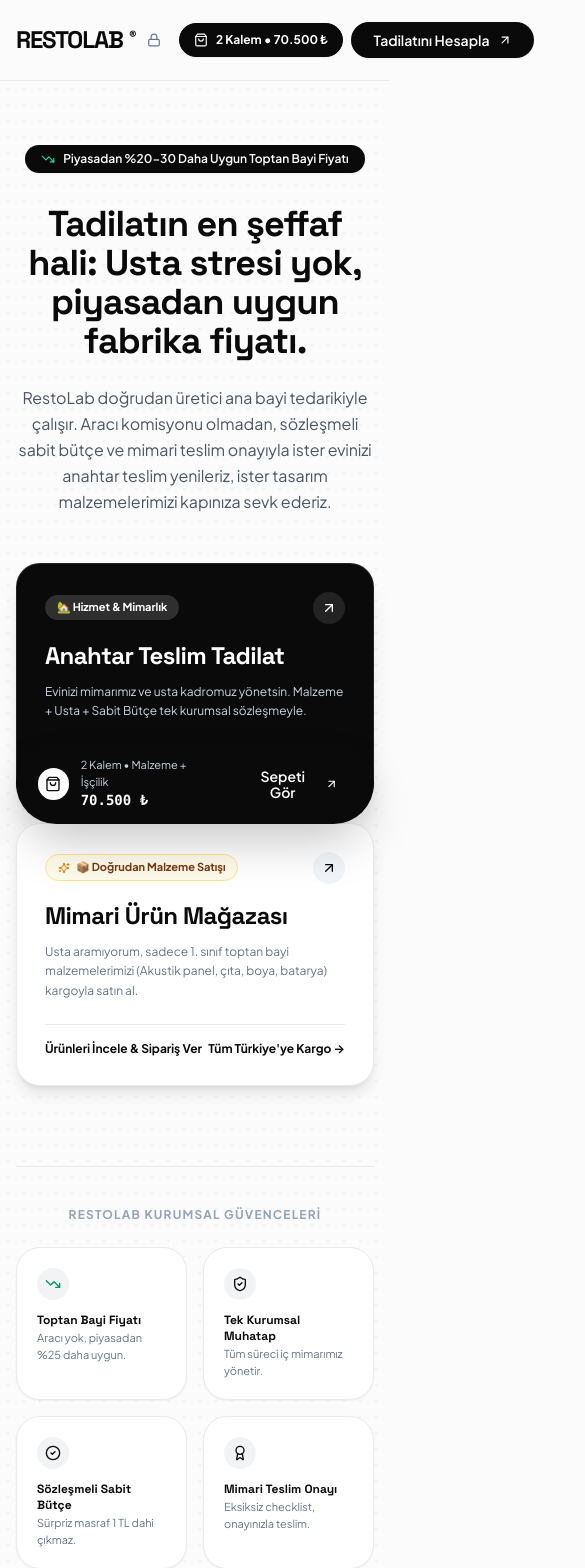
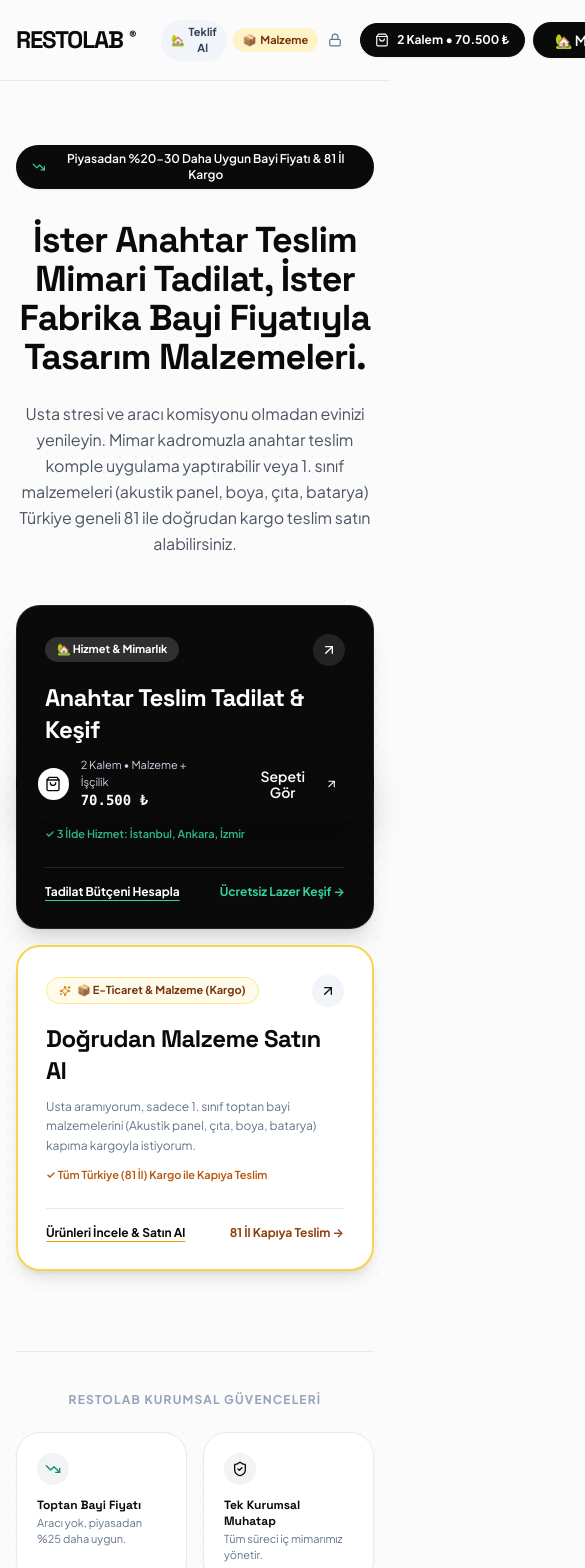
Before and after one commit to isbfarukbas-lab/Ticari-WEB, a React (Vite) app: page / in a window 390 px wide. Shown: the top 1568 px of the page, 585 px wide, since content can reach past the window. Built offline with nearby package versions, Linux system fonts and the light colour scheme.

Commit message:
feat: Commercial clarity refinements for renovation proposal vs retail material purchase

```diff
--- a/src/components/CustomerFooter.tsx
+++ b/src/components/CustomerFooter.tsx
@@ -31,7 +31,7 @@
               <span className="text-xs font-bold text-[#0A0A0B] -mt-2">®</span>
             </div>
             <p className="text-xs text-[#64748B] mt-1 max-w-md">
-              {settings?.companyName || 'RESTOLAB® Mimarlık ve Yapı Çözümleri A.Ş.'} — Anahtar teslim mimari tadilat, toptan bayi ürünleri ve şeffaf maliyet hesaplama platformu.
+              {settings?.companyName || 'RESTOLAB® Mimarlık ve Yapı Çözümleri A.Ş.'} — Anahtar teslim mimari tadilat ve 81 ile doğrudan toptan bayi fiyatıyla malzeme tedarik platformu.
             </p>
             <div className="flex items-center gap-4 mt-2 text-[11px] text-slate-500">
               <span className="flex items-center gap-1">
@@ -41,7 +41,7 @@
               <span>•</span>
               <span className="flex items-center gap-1">
                 <MapPin className="w-3 h-3 text-emerald-600" />
-                {settings?.coverageNotice || 'İstanbul, Ankara, İzmir'}
+                Kargo: 81 İl | Tadilat: İstanbul, Ankara, İzmir
               </span>
             </div>
           </div>
--- a/src/components/CustomerHeader.tsx
+++ b/src/components/CustomerHeader.tsx
@@ -53,7 +53,7 @@
             <span className="text-xs font-bold text-[#0A0A0B] -mt-2">®</span>
           </button>
 
-          {/* Two distinct, crystal-clear pillars */}
+          {/* Two distinct, crystal-clear pillars (Desktop) */}
           <nav className="hidden lg:flex items-center gap-2.5 text-xs whitespace-nowrap">
             <button
               onClick={onNavigateLanding}
@@ -75,7 +75,7 @@
               }`}
             >
               <span className="text-sm">🏡</span>
-              <span>Anahtar Teslim Tadilat</span>
+              <span>Mimari Teklif Al</span>
             </button>
 
             <button
@@ -87,20 +87,36 @@
               }`}
             >
               <span className="text-sm">📦</span>
-              <span>Malzeme Mağazası</span>
+              <span>Malzeme Satın Al (81 İl Kargo)</span>
             </button>
           </nav>
 
-          {/* Mobile view quick switcher */}
-          {currentView !== 'landing' && (
+          {/* Mobile view quick switchers */}
+          <div className="lg:hidden flex items-center gap-1.5">
             <button
-              onClick={onNavigateLanding}
-              className="lg:hidden inline-flex items-center gap-1.5 text-xs font-semibold text-[#64748B] hover:text-[#0A0A0B] transition whitespace-nowrap"
+              onClick={onNavigateConfigurator}
+              className={`text-[11px] px-2.5 py-1 rounded-full font-bold transition flex items-center gap-1 ${
+                currentView === 'configurator'
+                  ? 'bg-[#0A0A0B] text-white shadow-xs'
+                  : 'bg-slate-100 text-slate-700 hover:bg-slate-200'
+              }`}
             >
-              <ArrowLeft className="w-3.5 h-3.5" />
-              <span>Ana Sayfa</span>
+              <span>🏡</span>
+              <span>Teklif Al</span>
             </button>
-          )}
+
+            <button
+              onClick={onNavigateStore}
+              className={`text-[11px] px-2.5 py-1 rounded-full font-bold transition flex items-center gap-1 ${
+                currentView === 'store'
+                  ? 'bg-[#0A0A0B] text-white shadow-xs'
+                  : 'bg-amber-100 text-amber-900 hover:bg-amber-200'
+              }`}
+            >
+              <span>📦</span>
+              <span>Malzeme</span>
+            </button>
+          </div>
         </div>
 
         {/* Right side actions */}
@@ -147,7 +163,7 @@
               onClick={onNavigateConfigurator}
               className="btn-pill-black text-xs hidden md:inline-flex py-2 px-4 shadow-sm whitespace-nowrap shrink-0"
             >
-              <span>Tadilatını Hesapla</span>
+              <span>🏡 Mimari Teklif Al</span>
               <ArrowUpRight className="w-3.5 h-3.5 shrink-0" />
             </button>
           ) : currentView === 'store' ? (
@@ -155,15 +171,15 @@
               onClick={onNavigateConfigurator}
               className="btn-pill-black text-xs hidden md:inline-flex py-2 px-4 shadow-sm whitespace-nowrap shrink-0"
             >
-              <span>Tadilatını Hesapla</span>
+              <span>🏡 Mimari Teklif Al</span>
               <ArrowUpRight className="w-3.5 h-3.5 shrink-0" />
             </button>
           ) : (
             <button
-              onClick={onOpenInspection}
-              className="btn-pill-black text-xs hidden sm:inline-flex whitespace-nowrap shrink-0"
+              onClick={onNavigateStore}
+              className="btn-pill-outline text-xs hidden md:inline-flex py-2 px-3.5 border-slate-300 hover:border-black whitespace-nowrap shrink-0"
             >
-              <span>Ücretsiz Keşif</span>
+              <span>📦 Malzeme Satın Al</span>
               <ArrowUpRight className="w-3.5 h-3.5 shrink-0" />
             </button>
           )}
--- a/src/components/CustomerHero.tsx
+++ b/src/components/CustomerHero.tsx
@@ -20,17 +20,17 @@
         {/* Subtle pill tag with savings highlight */}
         <div className="inline-flex items-center gap-2 px-4 py-1.5 rounded-full bg-[#0A0A0B] text-white text-xs font-semibold mb-8 shadow-sm">
           <TrendingDown className="w-3.5 h-3.5 text-emerald-400" />
-          <span>Piyasadan %20-30 Daha Uygun Fabrika & Toptan Bayi Fiyatı</span>
+          <span>Piyasadan %20-30 Daha Uygun Bayi Fiyatı & 81 İl Kargo</span>
         </div>
 
         {/* Main Bold Headline matching Image 1 Typography */}
         <h1 className="text-4xl sm:text-6xl lg:text-7xl font-display font-extrabold tracking-tight text-[#0A0A0B] leading-[1.08] max-w-4xl mx-auto">
-          Usta ile muhatap olmadan, piyasadan uygun fiyata evinizi yenileyin.
+          İster Anahtar Teslim Mimari Tadilat, İster Fabrika Bayi Fiyatıyla Tasarım Malzemeleri.
         </h1>
 
         {/* Subtitle */}
         <p className="mt-6 text-base sm:text-lg text-[#4B5563] max-w-2xl mx-auto font-normal leading-relaxed">
-          RestoLab doğrudan Filli Boya, Marshall, Yıldız Parke ve Kütahya Seramik ana bayi tedarikiyle çalışır. Aracı komisyonu olmadan, sabit fiyat ve 2 yıl garantimizle anahtar teslim uygularız.
+          Usta stresi ve aracı komisyonu olmadan evinizi yenileyin. Mimar kadromuzla anahtar teslim komple uygulama yaptırabilir veya 1. sınıf malzemeleri (akustik panel, boya, çıta, batarya) Türkiye geneli 81 ile doğrudan kargo teslim satın alabilirsiniz.
         </p>
 
         {/* Centered Pill Buttons matching Image 1 */}
--- a/src/components/CustomerLandingPage.tsx
+++ b/src/components/CustomerLandingPage.tsx
@@ -46,17 +46,17 @@
           {/* Tag */}
           <div className="inline-flex items-center gap-2 px-4 py-1.5 rounded-full bg-[#0A0A0B] text-white text-xs font-semibold mb-8 shadow-sm">
             <TrendingDown className="w-3.5 h-3.5 text-emerald-400" />
-            <span>Piyasadan %20-30 Daha Uygun Toptan Bayi Fiyatı</span>
+            <span>Piyasadan %20-30 Daha Uygun Bayi Fiyatı & 81 İl Kargo</span>
           </div>
 
           {/* Main Title */}
           <h1 className="text-4xl sm:text-6xl lg:text-7xl font-display font-extrabold tracking-tight text-[#0A0A0B] leading-[1.08] max-w-4xl mx-auto">
-            Tadilatın en şeffaf hali: Usta stresi yok, piyasadan uygun fabrika fiyatı.
+            İster Anahtar Teslim Mimari Tadilat, İster Fabrika Bayi Fiyatıyla Tasarım Malzemeleri.
           </h1>
 
           {/* Subtitle */}
           <p className="mt-6 text-base sm:text-lg text-[#4B5563] max-w-2xl mx-auto font-normal leading-relaxed">
-            RestoLab doğrudan üretici ana bayi tedarikiyle çalışır. Aracı komisyonu olmadan, sözleşmeli sabit bütçe ve mimari teslim onayıyla ister evinizi anahtar teslim yenileriz, ister tasarım malzemelerimizi kapınıza sevk ederiz.
+            Usta stresi ve aracı komisyonu olmadan evinizi yenileyin. Mimar kadromuzla anahtar teslim komple uygulama yaptırabilir veya 1. sınıf malzemeleri (akustik panel, boya, çıta, batarya) Türkiye geneli 81 ile doğrudan kargo teslim satın alabilirsiniz.
           </p>
 
           {/* 2 Clear Primary Paths / Service Gateways */}
@@ -77,45 +77,51 @@
                   </div>
                 </div>
                 <h3 className="text-2xl font-display font-black text-white tracking-tight">
-                  Anahtar Teslim Tadilat
+                  Anahtar Teslim Tadilat & Keşif
                 </h3>
                 <p className="text-xs sm:text-sm text-slate-300 mt-2.5 leading-relaxed font-normal">
-                  Evinizi mimarımız ve usta kadromuz yönetsin. Malzeme + Usta + Sabit Bütçe tek kurumsal sözleşmeyle.
+                  Evinizi iç mimarlarımız ve profesyonel usta kadromuz yönetsin. Malzeme + Usta + Sabit Bütçe tek resmi sözleşmeyle.
                 </p>
+                <div className="mt-3 text-[11px] text-emerald-400 font-semibold flex items-center gap-1.5">
+                  <span>✓ 3 İlde Hizmet: İstanbul, Ankara, İzmir</span>
+                </div>
               </div>
 
-              <div className="mt-6 pt-4 border-t border-white/10 flex items-center justify-between text-xs font-bold text-emerald-400">
-                <span>Tadilat Bütçeni Hesapla</span>
-                <span>Ücretsiz Lazer Keşif →</span>
+              <div className="mt-6 pt-4 border-t border-white/10 flex items-center justify-between text-xs font-bold text-white">
+                <span className="underline underline-offset-4 decoration-emerald-400">Tadilat Bütçeni Hesapla</span>
+                <span className="text-emerald-400">Ücretsiz Lazer Keşif →</span>
               </div>
             </div>
 
             {/* Kapı 2: Mimari Malzeme & Tasarım Mağazası */}
             <div
               onClick={onNavigateStore}
-              className="p-7 sm:p-8 rounded-3xl bg-white text-[#0A0A0B] cursor-pointer hover:scale-[1.015] active:scale-[0.99] transition-all shadow-lg relative overflow-hidden group border border-[#E8EAED] hover:border-[#0A0A0B] flex flex-col justify-between"
+              className="p-7 sm:p-8 rounded-3xl bg-white text-[#0A0A0B] cursor-pointer hover:scale-[1.015] active:scale-[0.99] transition-all shadow-lg relative overflow-hidden group border-2 border-amber-300 hover:border-[#0A0A0B] flex flex-col justify-between"
             >
               <div>
                 <div className="flex items-center justify-between mb-4">
                   <span className="inline-flex items-center gap-1.5 px-3 py-1 rounded-full bg-amber-50 text-amber-900 border border-amber-200 text-[11px] font-bold">
                     <Sparkles className="w-3 h-3 text-amber-600" />
-                    <span>📦 Doğrudan Malzeme Satışı</span>
+                    <span>📦 E-Ticaret & Malzeme (Kargo)</span>
                   </span>
                   <div className="w-8 h-8 rounded-full bg-slate-100 group-hover:bg-[#0A0A0B] group-hover:text-white flex items-center justify-center transition">
                     <ArrowUpRight className="w-4 h-4" />
                   </div>
                 </div>
                 <h3 className="text-2xl font-display font-black text-[#0A0A0B] tracking-tight">
-                  Mimari Ürün Mağazası
+                  Doğrudan Malzeme Satın Al
                 </h3>
                 <p className="text-xs sm:text-sm text-[#64748B] mt-2.5 leading-relaxed font-normal">
-                  Usta aramıyorum, sadece 1. sınıf toptan bayi malzemelerimizi (Akustik panel, çıta, boya, batarya) kargoyla satın al.
+                  Usta aramıyorum, sadece 1. sınıf toptan bayi malzemelerini (Akustik panel, çıta, boya, batarya) kapıma kargoyla istiyorum.
                 </p>
+                <div className="mt-3 text-[11px] text-amber-700 font-semibold flex items-center gap-1.5">
+                  <span>✓ Tüm Türkiye (81 İl) Kargo ile Kapıya Teslim</span>
+                </div>
               </div>
 
               <div className="mt-6 pt-4 border-t border-[#E8EAED] flex items-center justify-between text-xs font-bold text-[#0A0A0B]">
-                <span>Ürünleri İncele & Sipariş Ver</span>
-                <span>Tüm Türkiye'ye Kargo →</span>
+                <span className="underline underline-offset-4 decoration-amber-500">Ürünleri İncele & Satın Al</span>
+                <span className="text-amber-800">81 İl Kapıya Teslim →</span>
               </div>
             </div>
 
```
Also changed, not shown: src/components/CustomerCartDrawer.tsx (+12 -3 lines), src/components/CustomerStore.tsx (+56 -7 lines).
